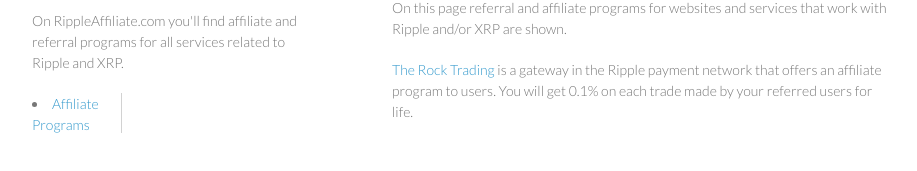
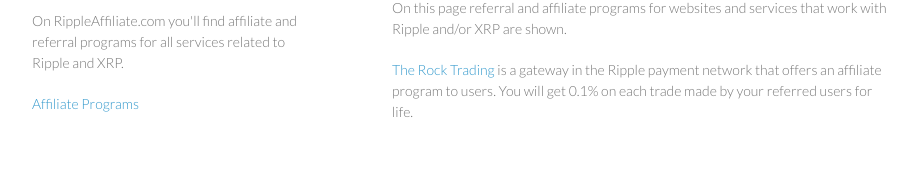
Before and after one commit to huubgitter/rippleaffiliate, a plain HTML site: page index.html in a window 1280 px wide. Shown: the part 99-270 px from the top of the page, without its empty margins (178-1095 px from the left). Drawn offline with Linux system fonts and the light colour scheme.

Commit message:
Update index.html

```diff
--- a/index.html
+++ b/index.html
@@ -29,7 +29,7 @@
         <h1>Ripple Affiliate</h1>
         <p>On RippleAffiliate.com you'll find affiliate and referral programs for all services related to Ripple and XRP.</p>
 
- <li><a href='index.html'>Affiliate Programs</a></li>
+ <a href='index.html'>Affiliate Programs</a>
  <br>
       </header>
       <section>
```
